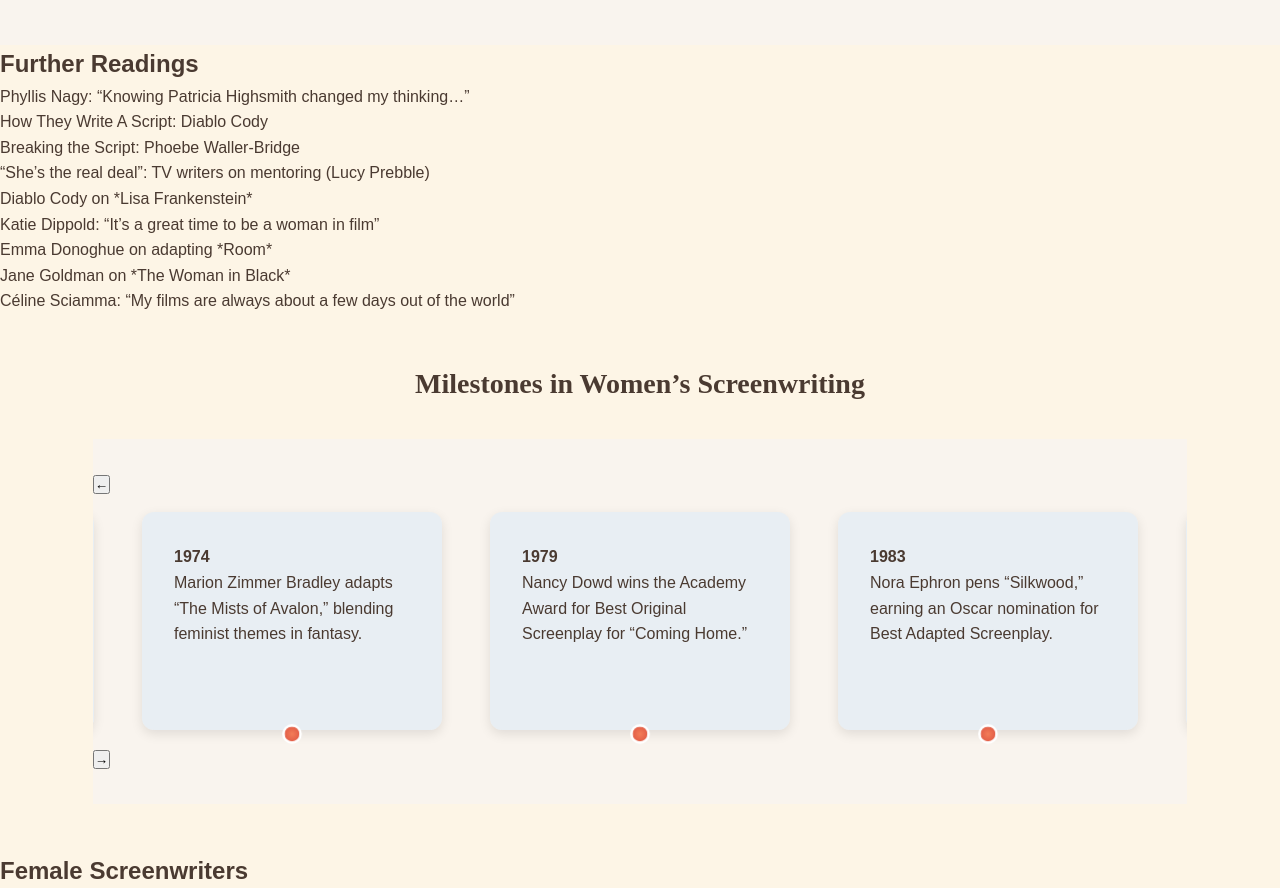
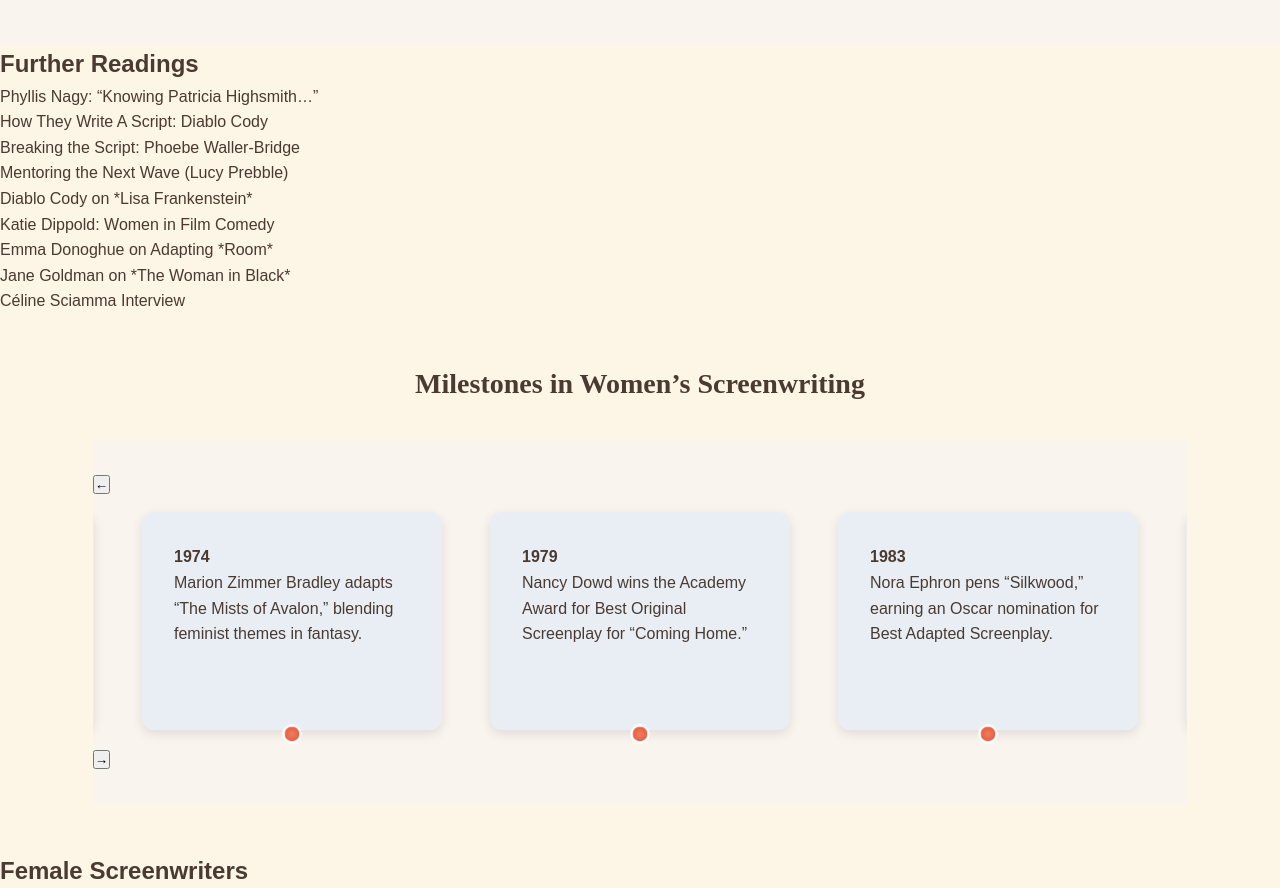
Before and after one commit to GabrielWQ32/WWFTV, a website: page index.html in a window 1280 px wide. Shown: the part 2299-3187 px from the top of the page. Drawn offline with Linux system fonts and the light colour scheme.

Commit message:
Update index.html

```diff
--- a/index.html
+++ b/index.html
@@ -133,20 +133,57 @@
   </section>
 
   <!-- Resources Section -->
-  <section id="further-readings">
+  <section id="further-readings" class="further-readings">
   <h2>Further Readings</h2>
   <ul>
-    <li><a href="https://www.theguardian.com/film/2022/oct/23/phyllis-nagy-director-call-jane-patricia-highsmith-interview" target="_blank">Phyllis Nagy: “Knowing Patricia Highsmith changed my thinking…”</a></li>
-    <li><a href="https://gointothestory.blcklst.com/how-they-write-a-script-diablo-cody-dd96f5ce493f" target="_blank">How They Write A Script: Diablo Cody</a></li>
-    <li><a href="https://jturkwrites.medium.com/breaking-the-script-phoebe-waller-bridge-writing-matches-tone-b4316a75b7e4" target="_blank">Breaking the Script: Phoebe Waller‑Bridge</a></li>
-    <li><a href="https://www.theguardian.com/tv-and-radio/2020/jan/19/tv-screenwriters-mentoring-programme-lucy-prebble-screenskills-dancing-ledge" target="_blank">“She’s the real deal”: TV writers on mentoring (Lucy Prebble)</a></li>
-    <li><a href="https://scriptmag.com/interviews-features/character-informing-the-narrative-a-conversation-with-lisa-frankenstein-screenwriter-diablo-cody" target="_blank">Diablo Cody on *Lisa Frankenstein*</a></li>
-    <li><a href="https://www.theguardian.com/film/2013/jul/21/katie-dippold-the-heat-comedy-interview" target="_blank">Katie Dippold: “It’s a great time to be a woman in film”</a></li>
-    <li><a href="https://www.theguardian.com/film/2016/jan/15/emma-donoghue-room-screenplay" target="_blank">Emma Donoghue on adapting *Room*</a></li>
-    <li><a href="https://www.theguardian.com/film/2012/feb/05/susan-hill-jane-goldman-interview" target="_blank">Jane Goldman on *The Woman in Black*</a></li>
-    <li><a href="https://www.theguardian.com/film/2021/nov/14/celine-sciamma-petite-maman-interview-girlhood-portrait-lady-fire" target="_blank">Céline Sciamma: “My films are always about a few days out of the world”</a></li>
+    <li>
+      <a href="https://www.theguardian.com/film/2022/oct/23/phyllis-nagy-director-call-jane-patricia-highsmith-interview" target="_blank" rel="noopener noreferrer">
+        Phyllis Nagy: “Knowing Patricia Highsmith…”
+      </a>
+    </li>
+    <li>
+      <a href="https://gointothestory.blcklst.com/how-they-write-a-script-diablo-cody-dd96f5ce493f" target="_blank" rel="noopener noreferrer">
+        How They Write A Script: Diablo Cody
+      </a>
+    </li>
+    <li>
+      <a href="https://jturkwrites.medium.com/breaking-the-script-phoebe-waller-bridge-writing-matches-tone-b4316a75b7e4" target="_blank" rel="noopener noreferrer">
+        Breaking the Script: Phoebe Waller‑Bridge
+      </a>
+    </li>
+    <li>
+      <a href="https://www.theguardian.com/tv-and-radio/2020/jan/19/tv-screenwriters-mentoring-programme-lucy-prebble-screenskills-dancing-ledge" target="_blank" rel="noopener noreferrer">
+        Mentoring the Next Wave (Lucy Prebble)
+      </a>
+    </li>
+    <li>
+      <a href="https://scriptmag.com/interviews-features/character-informing-the-narrative-a-conversation-with-lisa-frankenstein-screenwriter-diablo-cody" target="_blank" rel="noopener noreferrer">
+        Diablo Cody on *Lisa Frankenstein*
+      </a>
+    </li>
+    <li>
+      <a href="https://www.theguardian.com/film/2013/jul/21/katie-dippold-the-heat-comedy-interview" target="_blank" rel="noopener noreferrer">
+        Katie Dippold: Women in Film Comedy
+      </a>
+    </li>
+    <li>
+      <a href="https://www.theguardian.com/film/2016/jan/15/emma-donoghue-room-screenplay" target="_blank" rel="noopener noreferrer">
+        Emma Donoghue on Adapting *Room*
+      </a>
+    </li>
+    <li>
+      <a href="https://www.theguardian.com/film/2012/feb/05/susan-hill-jane-goldman-interview" target="_blank" rel="noopener noreferrer">
+        Jane Goldman on *The Woman in Black*
+      </a>
+    </li>
+    <li>
+      <a href="https://www.theguardian.com/film/2021/nov/14/celine-sciamma-petite-maman-interview-girlhood-portrait-lady-fire" target="_blank" rel="noopener noreferrer">
+        Céline Sciamma Interview
+      </a>
+    </li>
   </ul>
 </section>
+
 
   <!-- 5. SUPERCHARGED TIMELINE OF WOMEN'S SCREENWRITING -->
   <section class="section" id="milestones">
```
